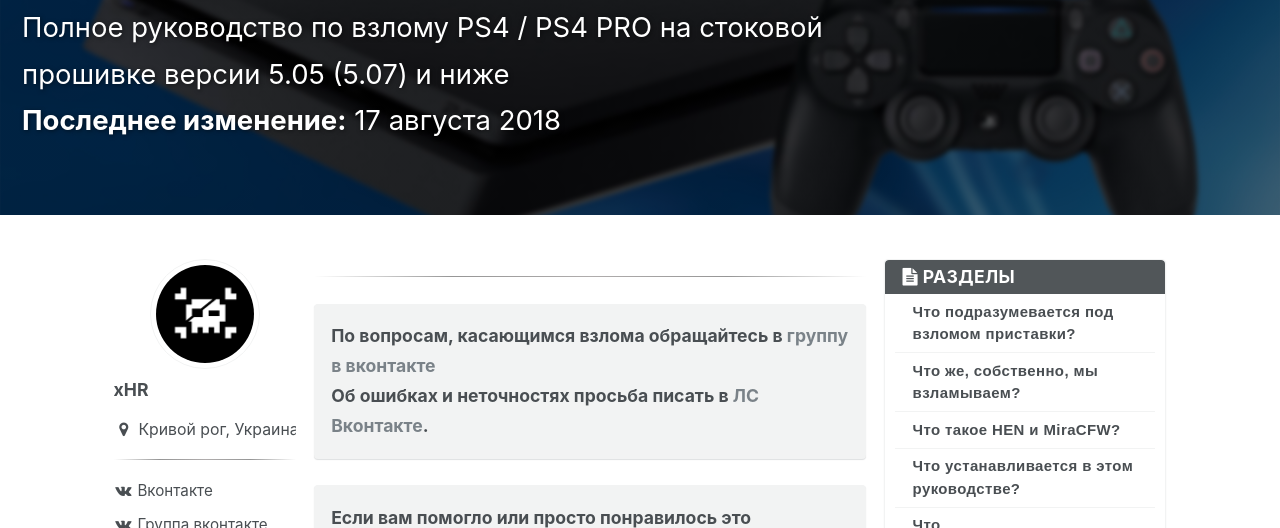
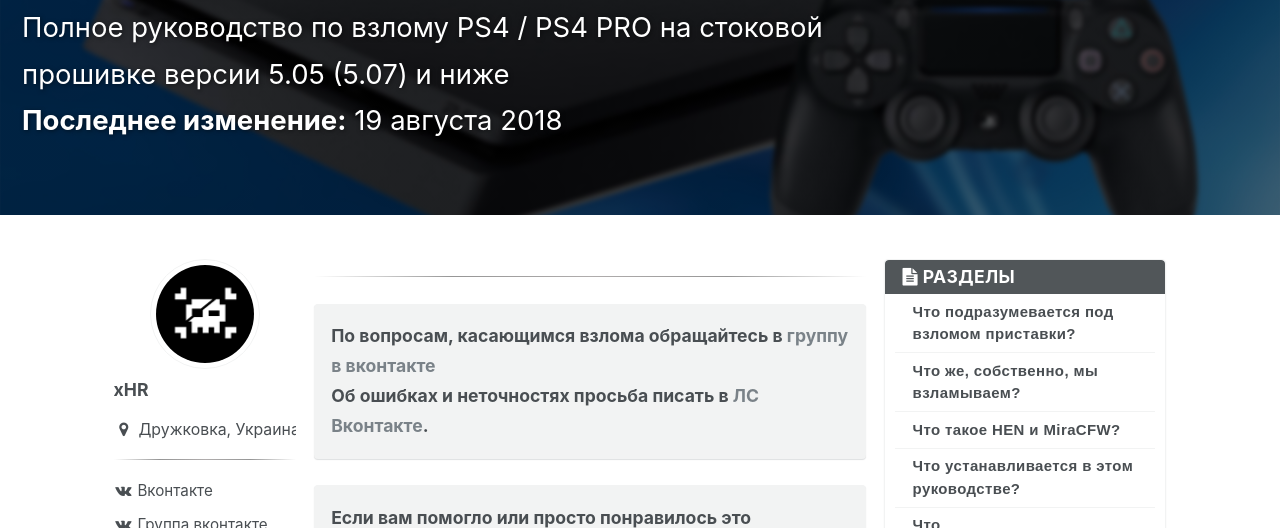
Before and after one commit to rashevskyv/ps4, a Jekyll site: the page built from _pages/home.md, in a window 1280 px wide and 900 px high. Shown: the part 240-768 px from the top of the window. Built offline with Jekyll 4.4.1, drawn with Linux system fonts in a browser that asks for light colours; nearby versions of some CDN libraries.

Commit message:
сменил город проживания

```diff
--- a/_config.yml
+++ b/_config.yml
@@ -80,7 +80,7 @@
 author:
   name             : "xHR"
   avatar           : "/images/bio-photo.png"
-  location         : "Кривой рог, Украина"
+  location         : "Дружковка, Украина"
   email            : "rashevsky.v@gmail.com"
   uri              :
   bitbucket        :
--- a/_includes/sidebar.html
+++ b/_includes/sidebar.html
@@ -20,7 +20,6 @@
     {% endif %}
   {% endif %}
 
-	<br>
 	<hr>
 	<br>
 	<!-- Yandex.RTB R-A-290538-2 -->
--- a/_pages/home.md
+++ b/_pages/home.md
@@ -7,7 +7,7 @@
   overlay_image: images/home-page-feature.jpg
   overlay_filter: 0.5
   caption:
-excerpt: 'Полное руководство по взлому PS4 / PS4 PRO на стоковой прошивке версии 5.05 (5.07) и ниже<br />**Последнее изменение:** 17 августа 2018'
+excerpt: 'Полное руководство по взлому PS4 / PS4 PRO на стоковой прошивке версии 5.05 (5.07) и ниже<br />**Последнее изменение:** 19 августа 2018'
 ---
 
 {% include toc title="Разделы" %}
```
